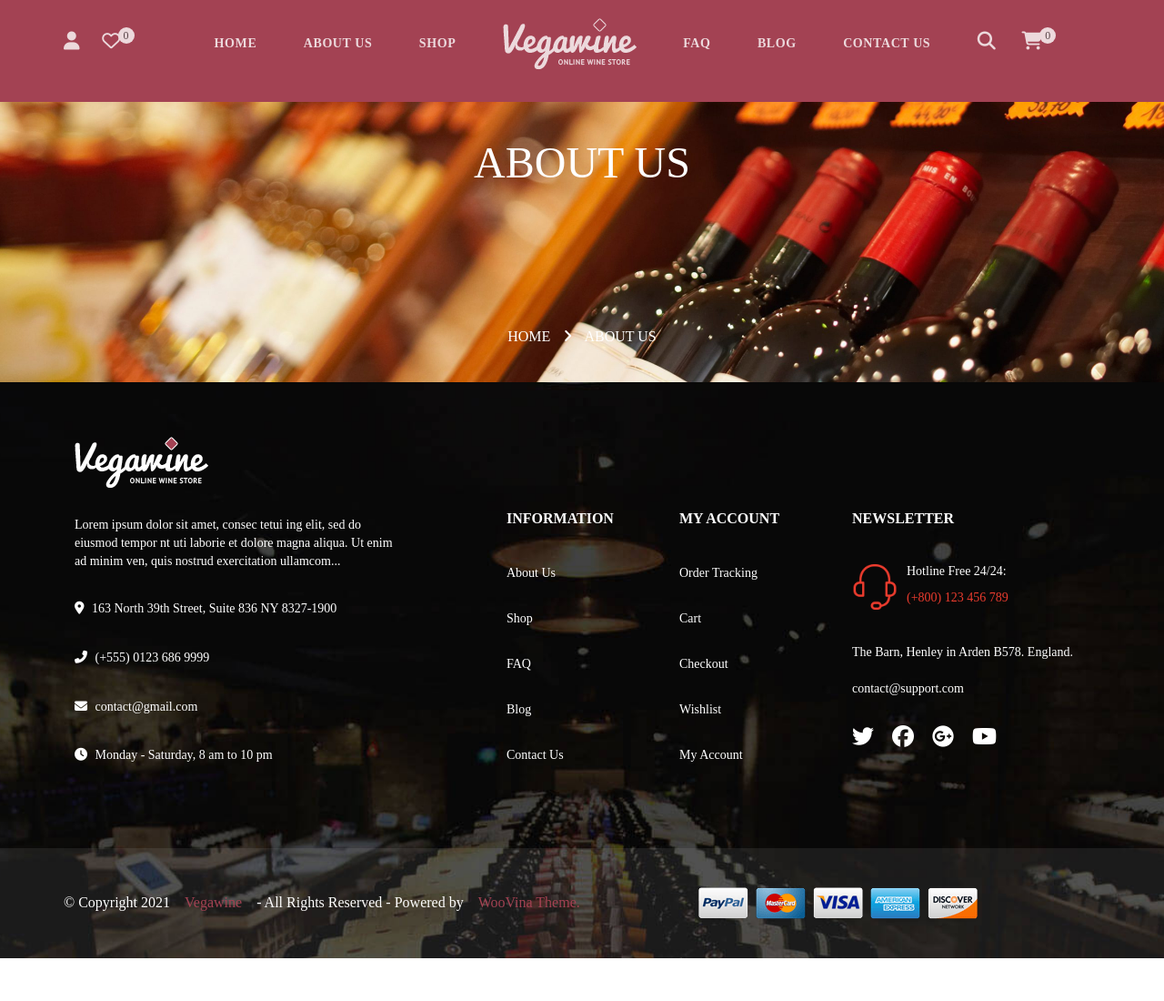
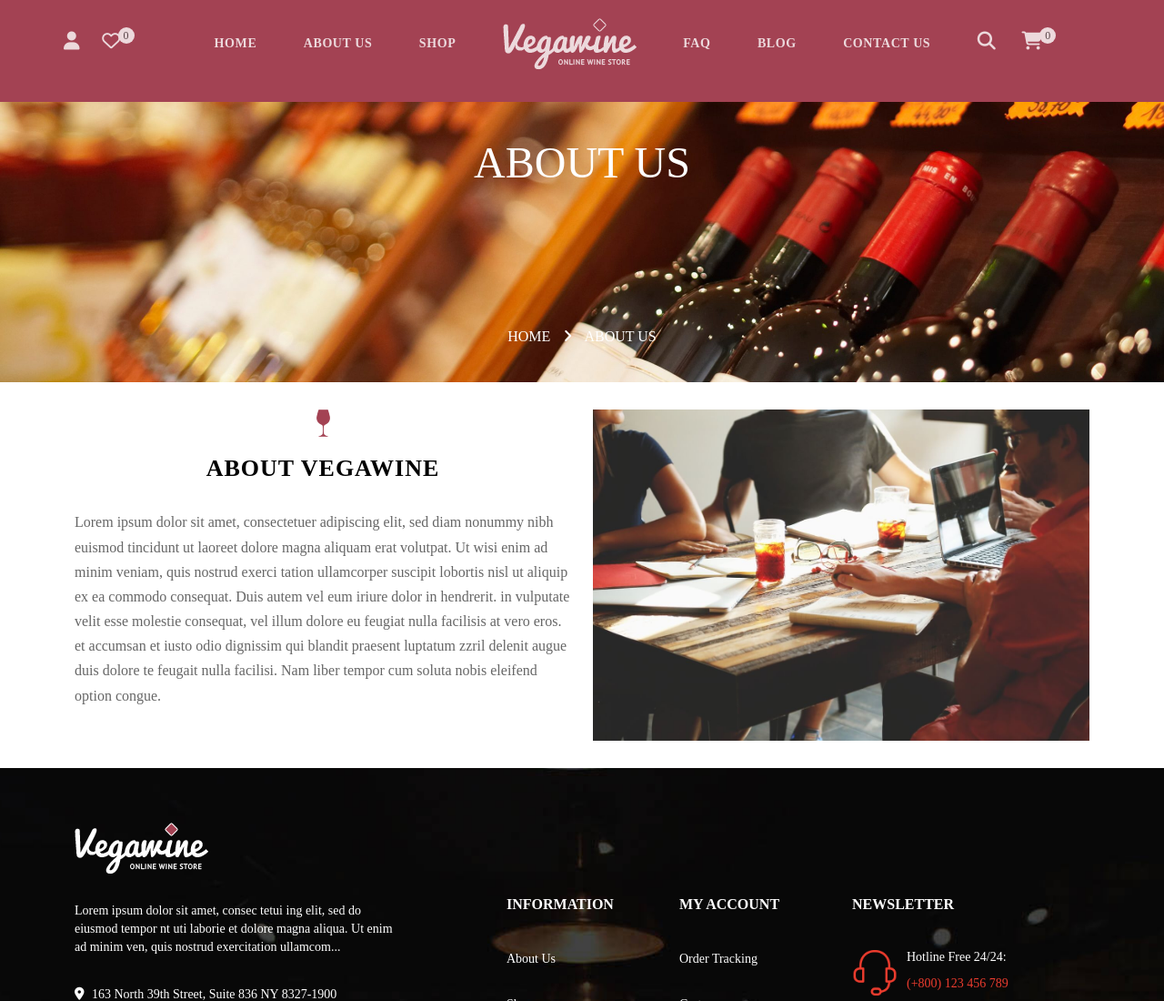
Before and after one commit to UlviAsadzade/ULvino-FrontEnd, a website: page about.html in a window 1280 px wide. Shown: the top 1100 px of the page at 91% size. Before the commit the page ends 1053 px from the top, so only its background shows below. Drawn offline with nearby package versions, Linux system fonts and the light colour scheme; a web font is replaced by a local one.

Commit message:
created about-main section

```diff
--- a/about.html
+++ b/about.html
@@ -142,6 +142,39 @@
         </div>
     </section>
 
+    <section class="about-main">
+        <div class="container">
+            <div class="row">
+                <div class="col-6">
+                    <div class="about-main-left">
+                        <div>
+                            <img class="deal-left-icon" src="./assets/images/glass.png" alt="">
+                        </div>
+                        <h2>ABOUT VEGAWINE</h2>
+                        <p>
+                            Lorem ipsum dolor sit amet, consectetuer adipiscing elit, sed diam nonummy nibh euismod
+                            tincidunt ut laoreet dolore magna aliquam erat volutpat.
+                            Ut wisi enim ad minim veniam, quis nostrud exerci tation ullamcorper suscipit lobortis nisl
+                            ut
+                            aliquip ex ea commodo consequat. Duis autem vel eum iriure dolor in hendrerit.
+                            in vulputate velit esse molestie consequat, vel illum dolore eu feugiat nulla facilisis at
+                            vero
+                            eros.
+
+                            et accumsan et iusto odio dignissim qui blandit praesent luptatum zzril delenit augue duis
+                            dolore te feugait nulla facilisi. Nam liber tempor cum soluta nobis eleifend option congue.
+                        </p>
+                    </div>
+                </div>
+                <div class="col-6">
+                    <div class="about-main-right">
+                        <img src="./assets/images/about-right.jpg" alt="">
+                    </div>
+                </div>
+            </div>
+        </div>
+    </section>
+
 
 
 
--- a/assets/scss/pages/_about.scss
+++ b/assets/scss/pages/_about.scss
@@ -1,4 +1,25 @@
-body{
+body {
     overflow-x: hidden;
     background-color: #fff;
+    .about-main {
+        padding: 30px 0;
+        & .about-main-left {
+            display: flex;
+            flex-direction: column;
+            align-items: center;
+            & h2 {
+                margin: 20px 0 30px 0;
+                color: #000;
+                font-size: 26px;
+                text-transform: uppercase;
+                letter-spacing: 1px;
+                font-weight: 600;
+            }
+        }
+        & .about-main-right {
+            & img {
+                width: 100%;
+            }
+        }
+    }
 }
```
Also changed, not shown: assets/css/style.css, assets/images/about-right.jpg (added). Lines whose indentation alone changed are shown as unchanged.
